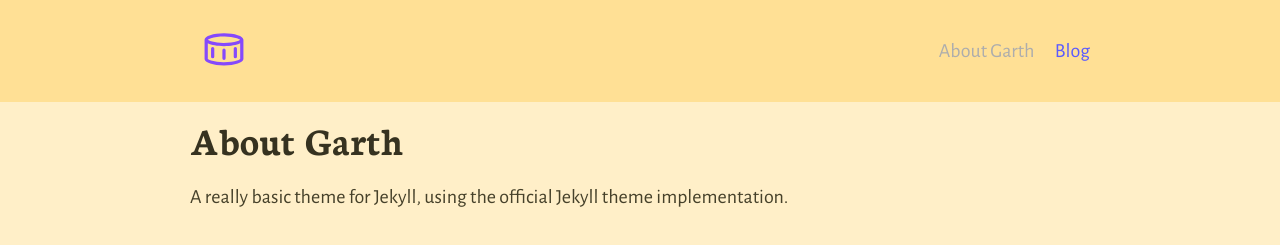
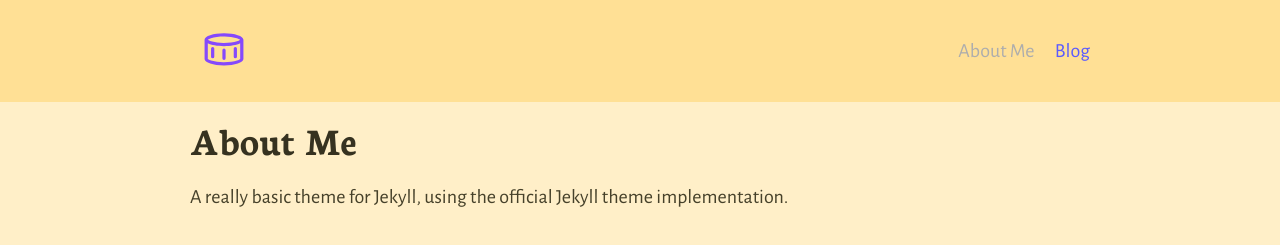
Before and after one commit to bhuvanbharath/bhuvanbharath.github.io, a Jekyll site: the page built from about.md, in a window 1280 px wide and 900 px high. Shown: the top 245 px of the window. Built offline with Jekyll 4.4.1, drawn with Linux system fonts in a browser that asks for light colours; some of the changed text lies outside the part shown.

Commit message:
name added

```diff
--- a/_config.yml
+++ b/_config.yml
@@ -58,10 +58,10 @@
 
 # 7. Site settings
 encoding: utf-8 # Make sure the encoding is right
-title: "Garth" # Site name or title
+title: "Bhuvan Bharath" # Site name or title
 logo: "/assets/logo.svg" # Site logo
 # favicon: "/favicon.ico" # Uncomment to add custom favicon, or leave as is to use site logo
 description: "A really basic theme for Jekyll, using the official Jekyll theme implementation" # Site description and default description
-url: "https://garth.darn.es" # Site url
+url: "https://bhuvanbharath.github.io" # Site url
 baseurl: ""
 lang: en-GB
--- a/about.md
+++ b/about.md
@@ -1,5 +1,5 @@
 ---
-title: About Garth
+title: About Me
 ---
 
 A really basic theme for Jekyll, using the official Jekyll theme implementation.
```
